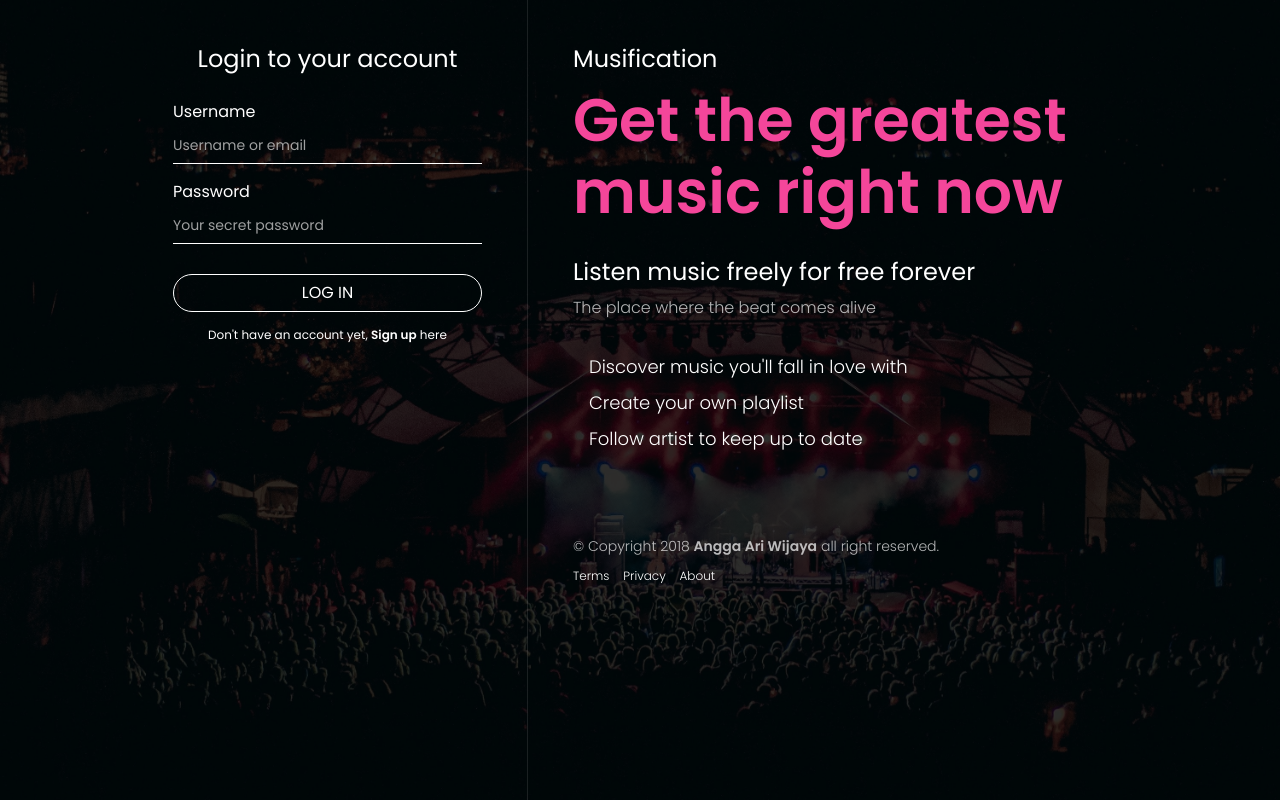
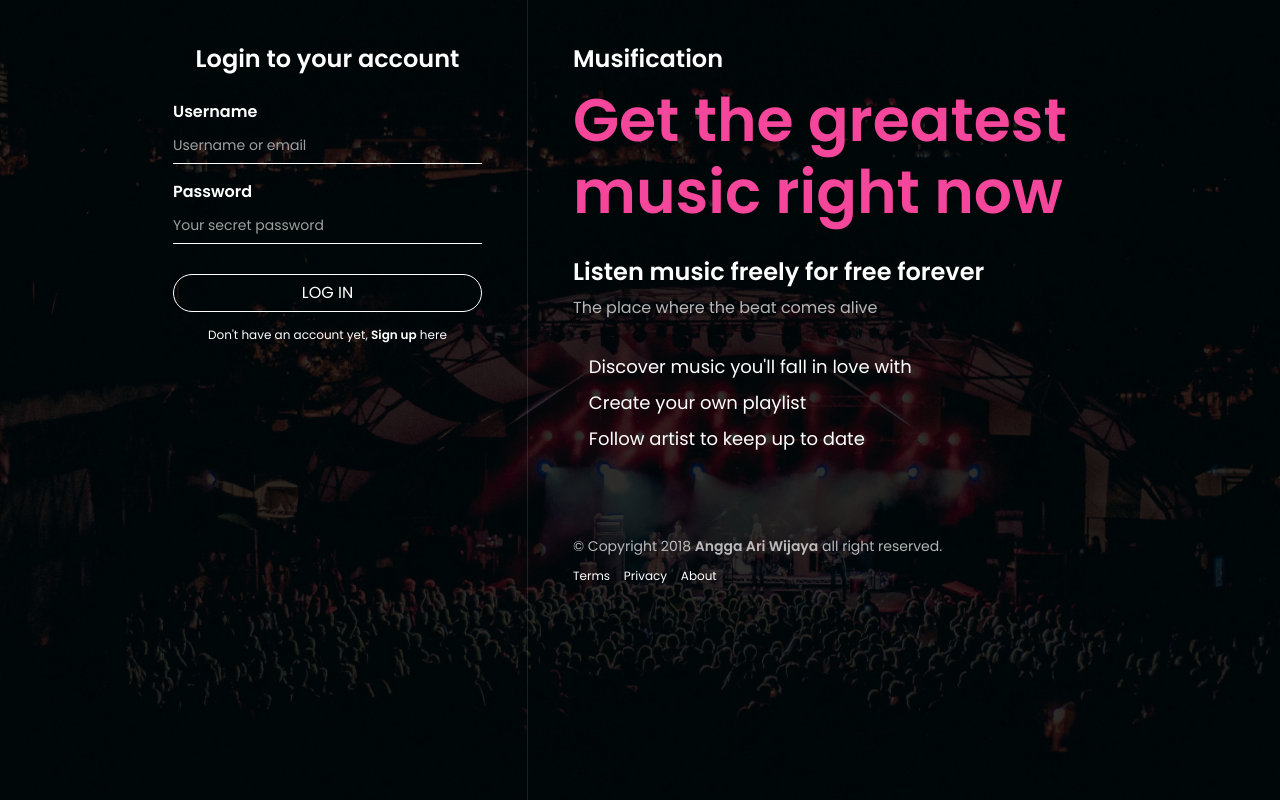
Before and after one commit to anggadarkprince/musification, a PHP site: page /register.php in a window 1280 px wide. Run offline with PHP 8.4, Linux system fonts and the light colour scheme.

Commit message:
increase font weight

```diff
--- a/assets/css/app.css
+++ b/assets/css/app.css
@@ -1,4 +1,4 @@
-@import url('https://fonts.googleapis.com/css?family=Poppins:300,400,600');
+@import url('https://fonts.googleapis.com/css?family=Poppins:400,600');
 
 * {
     padding: 0;
@@ -7,11 +7,11 @@
 
 body {
     font-family: 'Poppins', sans-serif;
-    font-weight: 300;
+    font-weight: 400;
 }
 
 p {
-    font-weight: 300;
+    font-weight: 400;
     line-height: 1.4;
 }
 
@@ -31,7 +31,7 @@ a:hover {
 }
 
 h1, h2, h3, h4, h5, h6 {
-    font-weight: 400;
+    font-weight: 600;
     line-height: 1.2;
 }
 
@@ -136,7 +136,7 @@ h1, h2, h3, h4, h5, h6 {
 }
 
 label {
-    font-weight: 400;
+    font-weight: 600;
 }
 
 ::-webkit-input-placeholder { /* WebKit, Blink, Edge */
```
